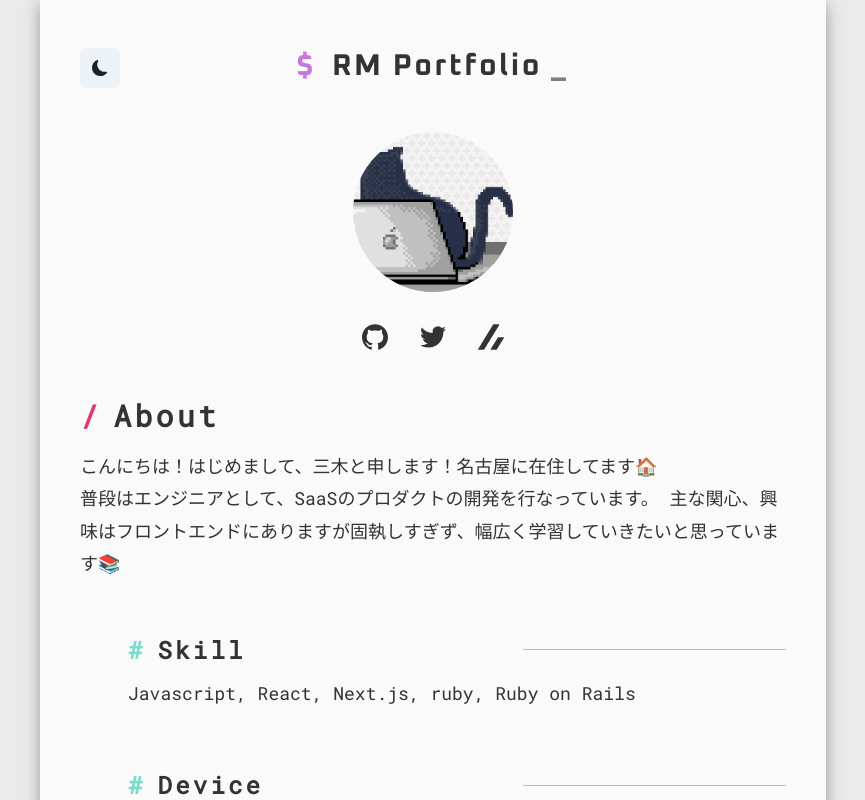
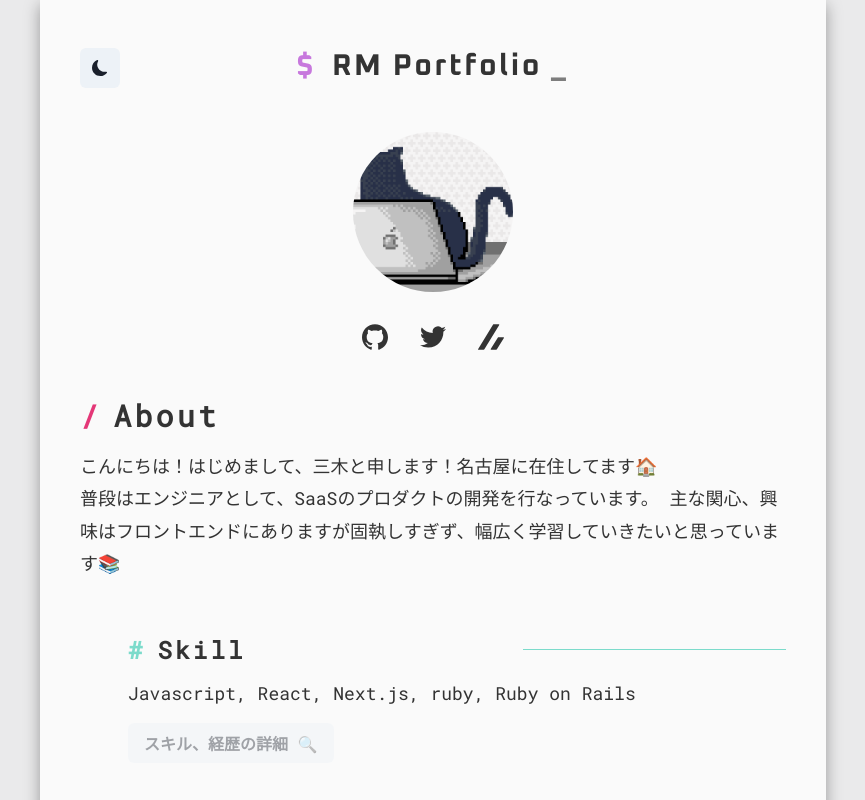
Before and after one commit to ryohei-miki/portfolio, a Next.js app: page / in a window 1280 px wide. Shown: the top 800 px of the page, without its empty margins (207-1072 px from the left). Built offline with nearby package versions, Linux system fonts and the light colour scheme; no server answers.

Commit message:
feat: 経歴ページのリンク追加

```diff
--- a/src/components/Introduction.tsx
+++ b/src/components/Introduction.tsx
@@ -1,17 +1,25 @@
-import { Heading, Text, Box } from "@chakra-ui/react";
+import { Heading, Text, Box, Button, Link } from "@chakra-ui/react";
+import NextLink from "next/link";
 import React from "react";
 import { introData } from "data";
 
 export const Introduction: React.FC = () => (
   <>
     {introData.map((item) => (
-      <Box key={item.title} w="100%">
+      <Box key={item.title} w="100%" position="relative">
         <Heading as="h3" textStyle="h3" fontSize="2xl">
           {item.title}
         </Heading>
         <Text mt={4} fontSize="lg">
           {item.text}
         </Text>
+        {item.title === "Skill" && (
+          <Link as={NextLink} href="/carrier/title">
+            <Button isDisabled={true} mt={4}>
+              スキル、経歴の詳細 🔍
+            </Button>
+          </Link>
+        )}
       </Box>
     ))}
   </>
```
